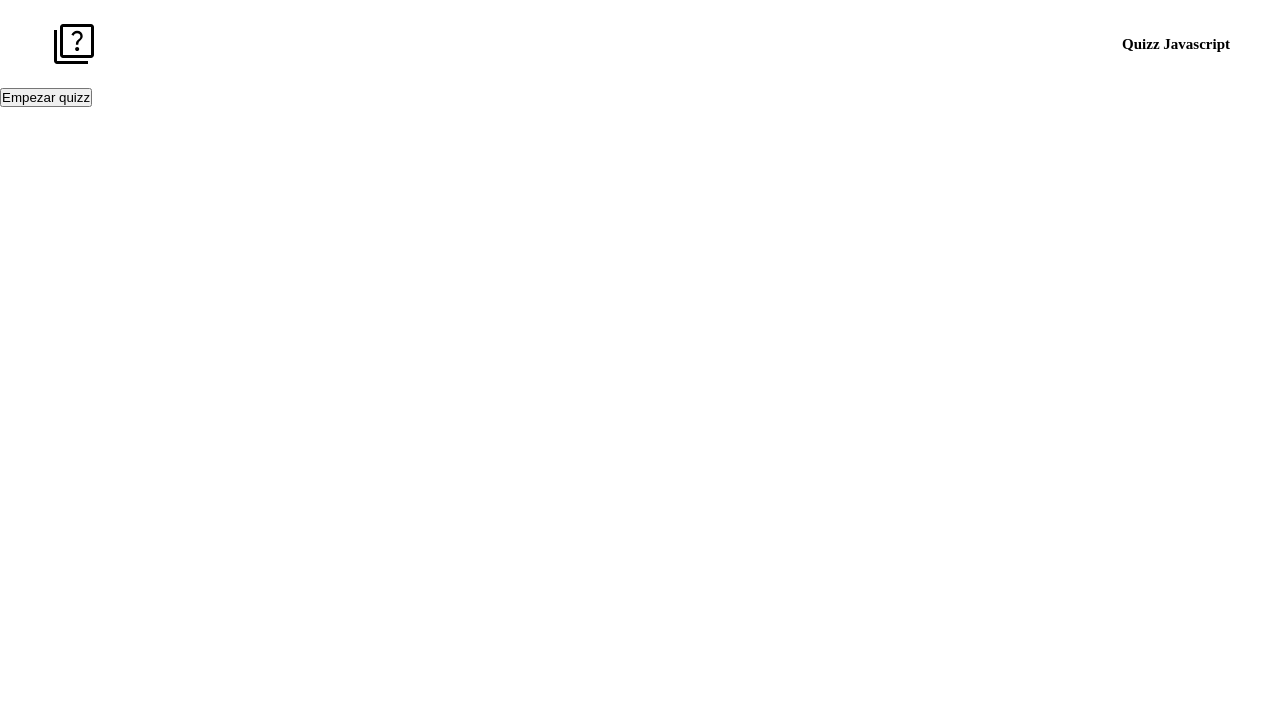
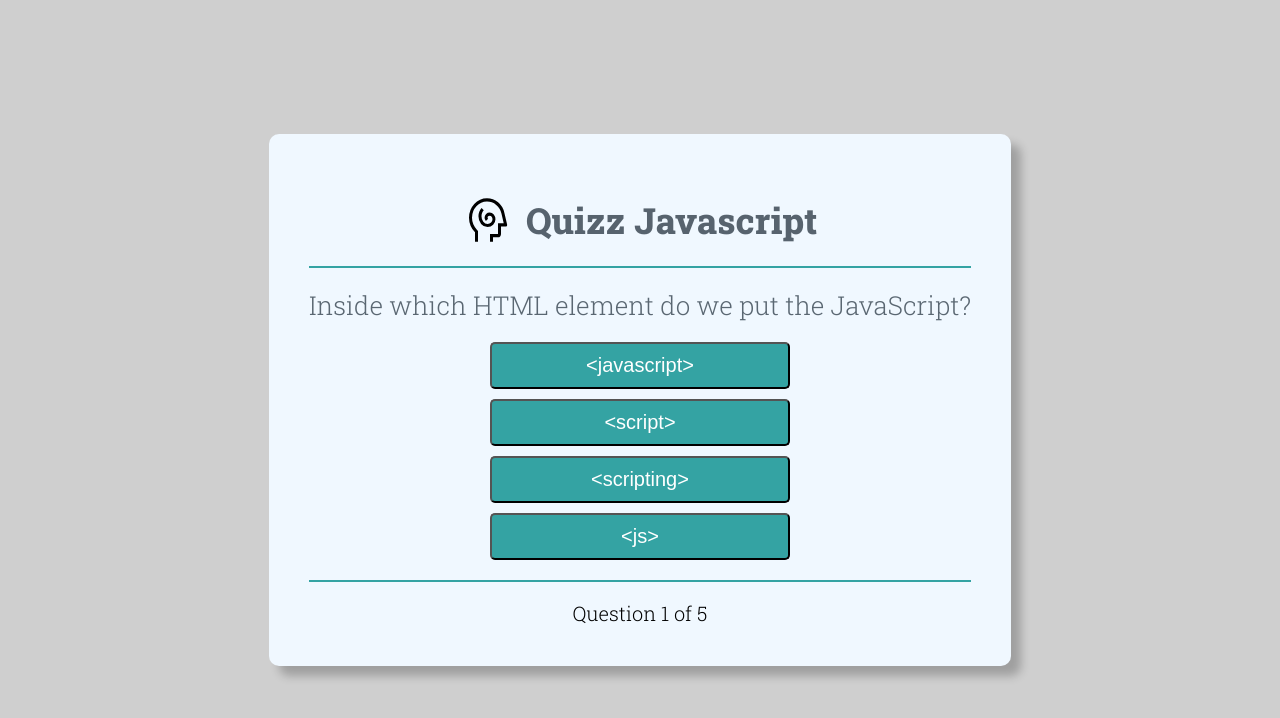
Before and after one commit to RABrL/quizz-app, a website with bundled scripts: page index.html in a window 1280 px wide. Built offline with nearby package versions, Linux system fonts and the light colour scheme.

Commit message:
Add rest of proyect

```diff
--- /dev/null
+++ b/app.js
@@ -0,0 +1,30 @@
+import { newQuestions } from './data/questions.js'
+import Quizz from './models/Quizz.js'
+import UI from './models/UI.js'
+
+/**
+ *
+ * @param {Quizz} quizz the main quizz object
+ * @param {UI} ui ui object
+ */
+
+function renderQuiz (quizz, ui) {
+  if (quizz.isEnded()) {
+    ui.showScore(quizz.score)
+  } else {
+    ui.showQuestion(quizz.getQuestion().text)
+    ui.showChoices(quizz.getQuestion().choices, (currentChoice) => {
+      quizz.guess(currentChoice)
+      renderQuiz(quizz, ui)
+    })
+    ui.showProgress(quizz.getQuestion().id, newQuestions.length)
+  }
+}
+
+function main () {
+  const quizz = new Quizz(newQuestions)
+  const ui = new UI()
+  renderQuiz(quizz, ui)
+}
+
+main()
--- /dev/null
+++ b/data/data.json
@@ -0,0 +1,42 @@
+{
+    "questions": [
+        {
+            "id":1,
+            "text": "Inside which HTML element do we put the JavaScript?",
+            "choices": ["<javascript>","<script>","<scripting>","<js>"],
+            "answer": "<script>"
+        },
+        {
+            "id":2,
+            "text": "What is the correct JavaScript syntax to change the content of the HTML element below?\n\n<p id=\"demo\">This is a demonstration.</p>",
+            "choices": ["document.getElementById(\"demo\").innerHTML = \"Hello World!\";",
+              "document.getElement(\"p\").innerHTML = \"Hello World!\";",
+              "#demo.innerHTML = \"Hello World!\";",
+              "document.getElementByName(\"p\").innerHTML = \"Hello World!\";"
+            ],
+            "answer": "document.getElementById(\"demo\").innerHTML = \"Hello World!\";"
+        },
+        {
+            "id":3,
+            "text": "How do you create a function in JavaScript?",
+            "choices": ["function myFunction()",
+              "function:myFunction()",
+              "function = myfunction()",
+              "const function = myFunction()"
+            ],
+            "answer": "function myFunction()"
+        },
+        {
+            "id":4,
+            "text": "How to write an IF statement in JavaScript?",
+            "choices": ["if i = 5","if (i == 5)","if i == 5 then","if (i = 5) then"],
+            "answer": "if (i == 5)"
+        },
+        {
+            "id":5,
+            "text": "How to write an IF statement for executing some code if \"i\" is NOT equal to 5?",
+            "choices": ["if i != 5 then", "if (i <> 5)", "if (i != 5)", "if i <> 5"],
+            "answer": "if (i != 5)"
+        }
+    ]
+}
--- a/index.html
+++ b/index.html
@@ -1,26 +1,26 @@
 <!DOCTYPE html>
 <html lang="es">
 <head>
-    <meta charset="UTF-8">
-    <meta http-equiv="X-UA-Compatible" content="IE=edge">
-    <meta name="viewport" content="width=device-width, initial-scale=1.0">
-    <link rel="stylesheet" href="styles.css">
-    <title>Quiz App</title>
+  <meta charset="UTF-8">
+  <meta http-equiv="X-UA-Compatible" content="IE=edge">
+  <meta name="viewport" content="width=device-width, initial-scale=1.0">
+  <link rel="stylesheet" href="./styles/style.css">
+  <title>Quiz App</title>
 </head>
 <body>
+  <div class="container">
     <header>
-        <nav>
-            <img src="./assets/quizz_logo.svg" alt="">
-            <h1>Quizz Javascript</h1>
-        </nav>
+      <img src="./assets/quiz_logo.svg" alt="">
+      <h1>Quizz Javascript</h1>
     </header>
-    <main>
-        <div>
-            <button>Empezar quizz</button>
-        </div>
+    <main id="quizz">
+      <div id="question" class="question"></div>
+      <div id="choices" class="choices"></div>
     </main>
     <footer>
-
+      <p id="progress" ></p>
     </footer>
+  </div>
+  <script src="app.js" type="module"></script>
 </body>
 </html>
--- a/styles.css
+++ /dev/null
@@ -1,20 +0,0 @@
-*{
-  padding: 0;
-  margin: 0;
-  box-sizing: border-box;
-}
-
-html{
-  font-size: 62.5%; /* 1rem = 10px */
-}
-
-header{
-  padding: 2rem 5rem;
-}
-
-nav{
-  display: flex;
-  flex-direction: row;
-  justify-content: space-between;
-  align-items: center;
-}
--- /dev/null
+++ b/styles/style.css
@@ -0,0 +1,87 @@
+@import url('https://fonts.googleapis.com/css2?family=Roboto+Slab:wght@300;800&display=swap');
+*{
+  padding: 0;
+  margin: 0;
+  box-sizing: border-box;
+}
+
+html{
+  font-size: 62.5%; /* 1rem = 10px */
+}
+
+header{
+  padding: 2rem 5rem;
+}
+
+body{
+  display: grid;
+  place-content: center;
+  height: 100vh;
+  background-color: #cfcfcf;
+  font-family: 'Roboto Slab', serif;
+}
+
+div.container{
+  padding: 4rem;
+  background-color: aliceblue;
+  text-align: center;
+  border-radius: 1rem;
+  box-shadow: 1rem 1rem 1rem rgba(0, 0, 0, 0.23);
+}
+
+header {
+  display: flex;
+  justify-content: center;
+  gap: 1.5rem;
+}
+
+h1 {
+  padding: .2rem 0;
+  font-size: 3.6rem;
+  color: #57636e;
+}
+
+h2{
+  font-size: 2.6rem;
+  color: #34a3a3;
+}
+
+main{
+  padding: 2rem 0;
+  border-bottom: .2rem solid #34a3a3;
+  border-top: .2rem solid #34a3a3;
+}
+
+#question {
+  font-size: 2.6rem;
+  color: #5a6772;
+  margin-bottom: 2rem;
+}
+
+#choices {
+  display: flex;
+  flex-direction: column;
+  align-items: center;
+  gap: 1rem;
+}
+
+.button{
+  background-color: #34a3a3;
+  color: white;
+  width: 30rem;
+  word-break: break-all;
+  border-radius: .5rem;
+  font-size: 2rem;
+  padding: 1rem 2rem;
+  outline: 0;
+}
+
+.button:hover {
+  cursor: pointer;
+  background-color: #57636e;
+}
+
+#progress{
+  font-size: 2rem;
+  padding-top: 1.8rem;
+}
```
Also changed, not shown: questions.json (deleted, +0 -134 lines), assets/quiz_logo.svg (added), assets/quizz_logo.svg (deleted), index.js (added).
